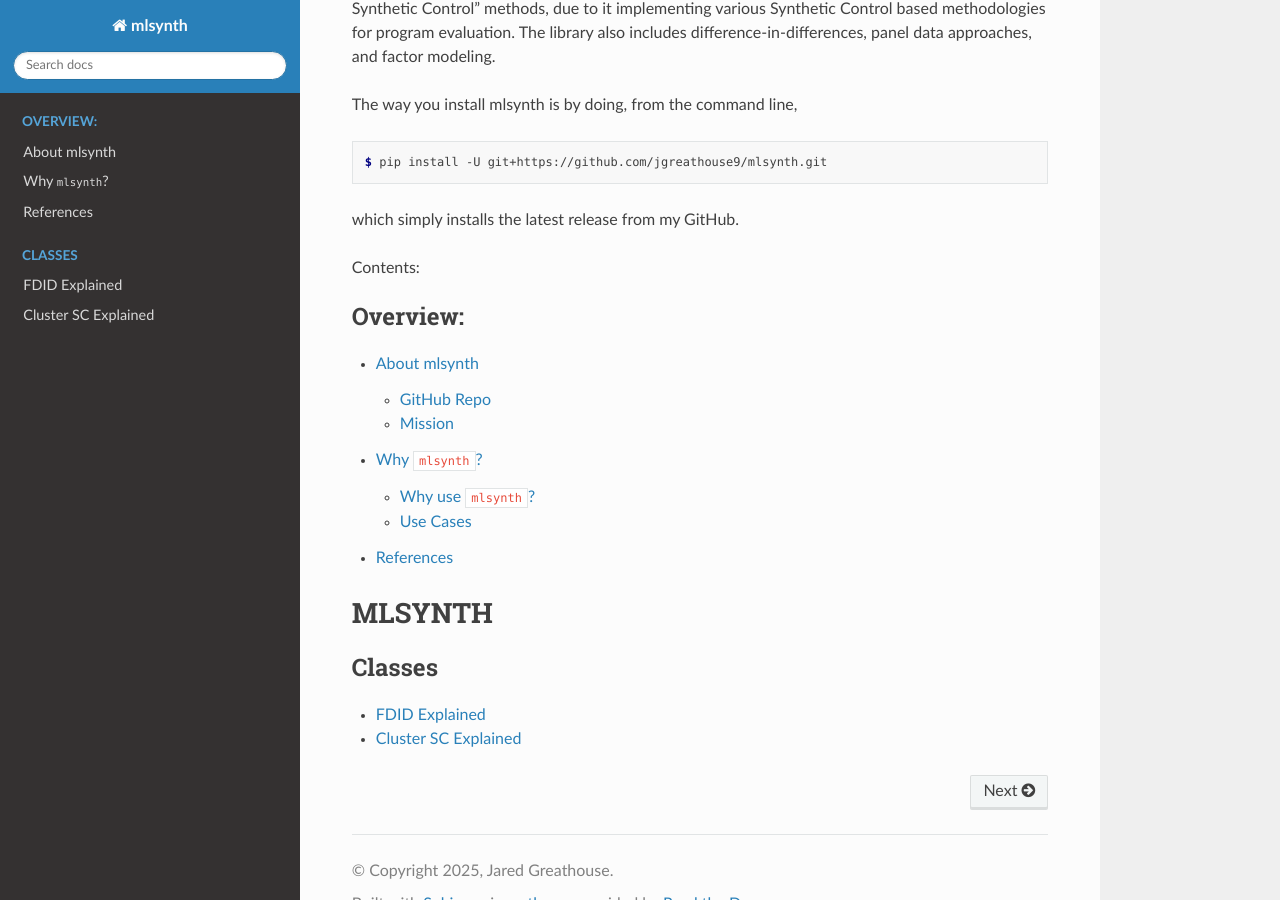
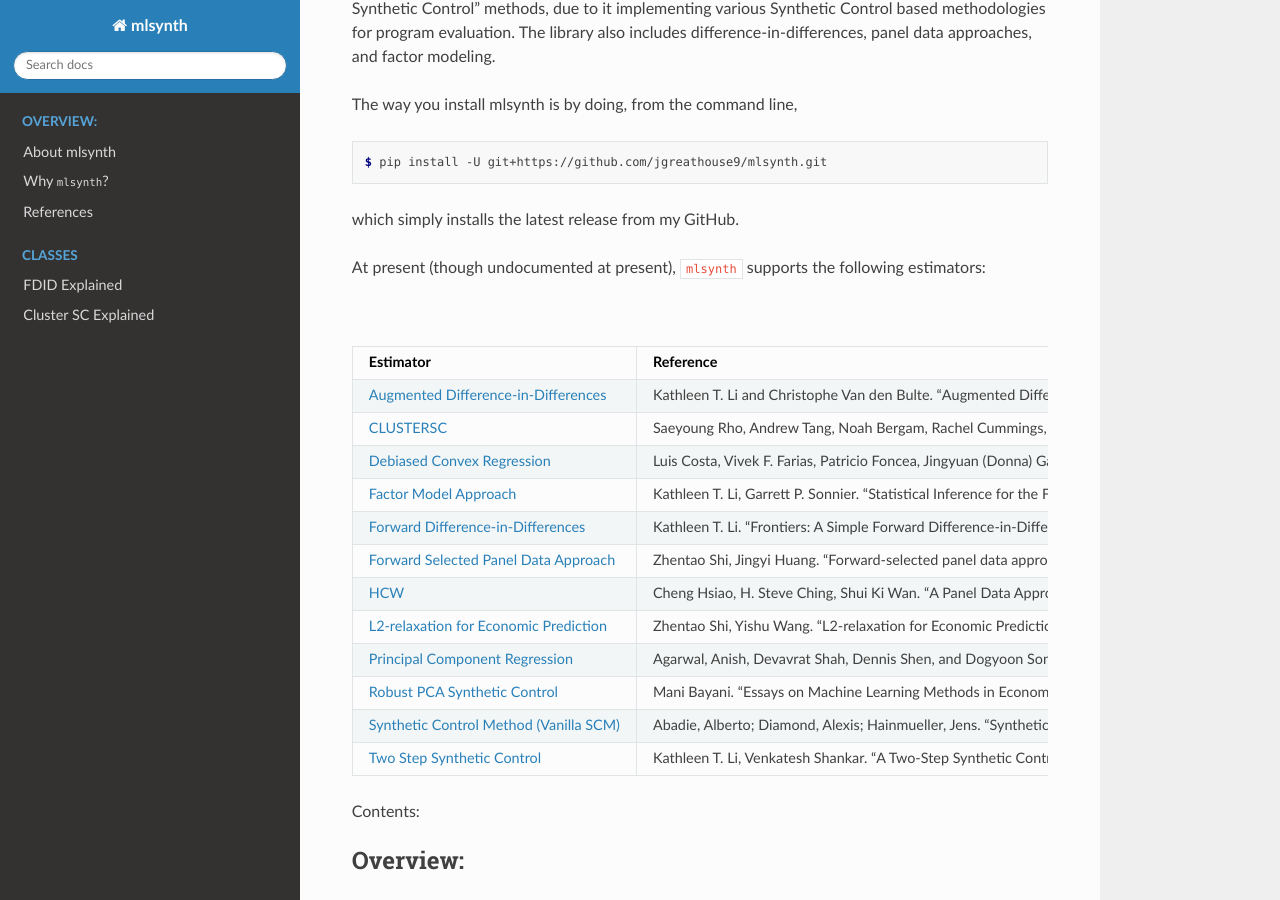
Before and after one commit to jgreathouse9/mlsynth, a Sphinx documentation site: the page built from docs/index.rst, in a window 1280 px wide and 900 px high, scrolled down 251 px. Built offline with Sphinx 7.4.7 and the Read the Docs theme 3.1.0, drawn with Linux system fonts in a browser that asks for light colours; pages that are not in the unit, such as notebooks, are missing from menus.

Commit message:
Update index.rst

```diff
--- a/docs/index.rst
+++ b/docs/index.rst
@@ -14,6 +14,53 @@
    $ pip install -U git+https://github.com/jgreathouse9/mlsynth.git
 
 which simply installs the latest release from my GitHub.
+
+At present (though undocumented at present), ``mlsynth`` supports the following estimators:
+
+.. list-table:: Estimators in `mlsynth`
+   :widths: 30 50 20
+   :header-rows: 1
+
+   * - Estimator
+     - Reference
+     - Class in mlsynth
+   * - `Augmented Difference-in-Differences <https://doi.org/10.1287/mksc.2022.1406>`_
+     - Kathleen T. Li and Christophe Van den Bulte. "Augmented Difference-in-Differences." *Marketing Science* 2023 42:4, 746-767.
+     - FDID
+   * - `CLUSTERSC <#>`_
+     - Saeyoung Rho, Andrew Tang, Noah Bergam, Rachel Cummings, Vishal Misra. "CLUSTERSC: Advancing Synthetic Control with Donor Clustering for Disaggregate-Level Data." (2024).
+     - CLUSTERSC
+   * - `Debiased Convex Regression <https://doi.org/10.1287/inte.2023.0028>`_
+     - Luis Costa, Vivek F. Farias, Patricio Foncea, Jingyuan (Donna) Gan, Ayush Garg, Ivo Rosa Montenegro, Kumarjit Pathak, Tianyi Peng, Dusan Popovic. "Generalized Synthetic Control for TestOps at ABI: Models, Algorithms, and Infrastructure." *INFORMS Journal on Applied Analytics* 53(5):336-349, 2023.
+     - GSC
+   * - `Factor Model Approach <https://doi.org/10.1177/00222437221137533>`_
+     - Kathleen T. Li, Garrett P. Sonnier. "Statistical Inference for the Factor Model Approach to Estimate Causal Effects in Quasi-Experimental Settings." *Journal of Marketing Research*, Volume 60, Issue 3.
+     - FMA
+   * - `Forward Difference-in-Differences <https://doi.org/10.1287/mksc.2022.1406>`_
+     - Kathleen T. Li. "Frontiers: A Simple Forward Difference-in-Differences Method." *Marketing Science* 43(2):267-279, 2023.
+     - FDID
+   * - `Forward Selected Panel Data Approach <https://doi.org/10.1016/j.jeconom.2021.04.009>`_
+     - Zhentao Shi, Jingyi Huang. "Forward-selected panel data approach for program evaluation." *Journal of Econometrics*, Volume 234, Issue 2, 2023, Pages 512-535.
+     - PDA
+   * - `HCW <https://doi.org/10.1002/jae.1230>`_
+     - Cheng Hsiao, H. Steve Ching, Shui Ki Wan. "A Panel Data Approach for Program Evaluation: Measuring the Benefits of Political and Economic Integration of Hong Kong with Mainland China." *J. Appl. Econ.*, 27:705-740, 2012.
+     - PDA
+   * - `L2-relaxation for Economic Prediction <https://doi.org/10.13140/RG.2.2.11670.97609>`_
+     - Zhentao Shi, Yishu Wang. "L2-relaxation for Economic Prediction." November 2024. DOI: `10.13140/RG.2.2.11670.97609 <https://doi.org/10.13140/RG.2.2.11670.97609>`_.
+     - PDA
+   * - `Principal Component Regression <https://doi.org/10.1080/01621459.2021.1928513>`_
+     - Agarwal, Anish, Devavrat Shah, Dennis Shen, and Dogyoon Song. "On Robustness of Principal Component Regression." *Journal of the American Statistical Association* 116 (536): 1731–45, 2021.
+     - CLUSTERSC
+   * - `Robust PCA Synthetic Control <https://academicworks.cuny.edu/gc_etds/4984>`_
+     - Mani Bayani. "Essays on Machine Learning Methods in Economics." CUNY Academic Works, 2022.
+     - CLUSTERSC
+   * - `Synthetic Control Method (Vanilla SCM) <https://doi.org/10.1198/jasa.2009.ap08746>`_
+     - Abadie, Alberto; Diamond, Alexis; Hainmueller, Jens. "Synthetic Control Methods for Comparative Case Studies: Estimating the Effect of California's Tobacco Control Program." *Journal of the American Statistical Association* 105 (490): 493–505, 2010.
+     - TSSC
+   * - `Two Step Synthetic Control <https://doi.org/10.1287/mnsc.2023.4878>`_
+     - Kathleen T. Li, Venkatesh Shankar. "A Two-Step Synthetic Control Approach for Estimating Causal Effects of Marketing Events." *Management Science* 70(6):3734-3747, 2023.
+     - TSSC
+
 
 Contents:
 
```
